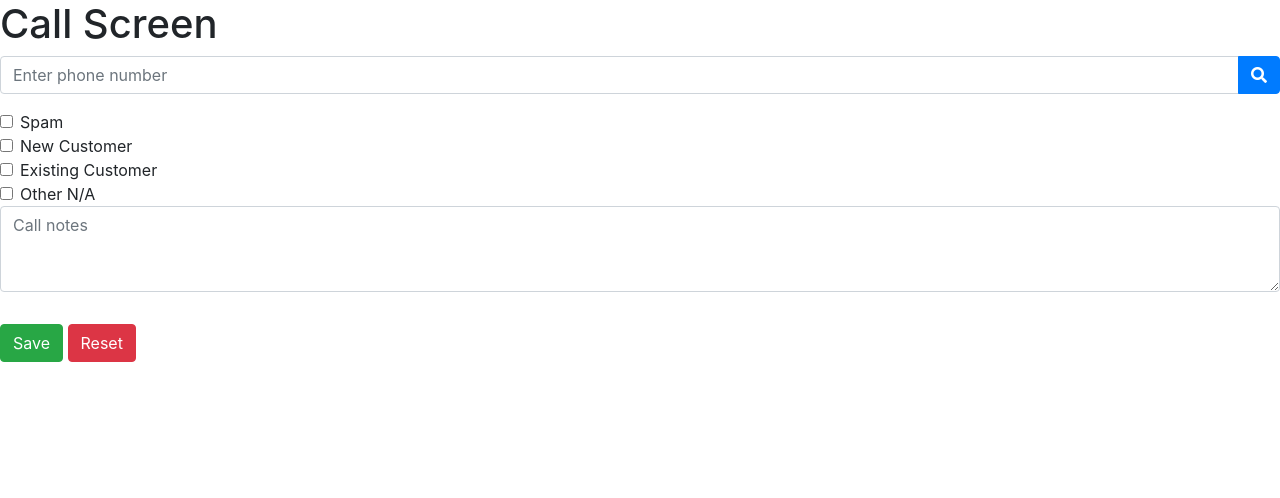
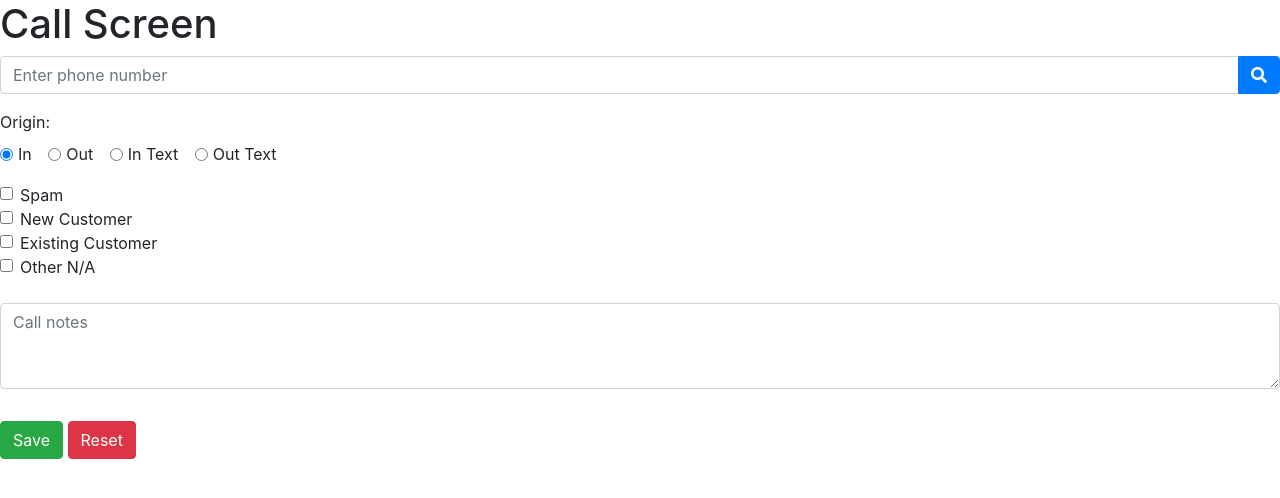
Before and after one commit to natedood/zapity, a PHP site: page /callscreen.html in a window 1280 px wide. Shown: the top 498 px of the page. Run offline with PHP 8.4, Linux system fonts and the light colour scheme; some libraries are stand-ins or nearby versions.

Commit message:
addition of call origin in the display and the server side.

```diff
--- a/callscreen.html
+++ b/callscreen.html
@@ -160,6 +160,27 @@
                     </div>
                 </div>
 
+                <!-- Insert this snippet right after the phone number input group and before the call flags container -->
+                <div id="callOriginContainer" class="mt-3">
+                    <label class="d-block">Origin:</label>
+                    <div class="form-check form-check-inline">
+                        <input class="form-check-input" type="radio" name="callOrigin" id="originIncoming" value="1" checked>
+                        <label class="form-check-label" for="originIncoming">In</label>
+                    </div>
+                    <div class="form-check form-check-inline">
+                        <input class="form-check-input" type="radio" name="callOrigin" id="originOutgoing" value="2">
+                        <label class="form-check-label" for="originOutgoing">Out</label>
+                    </div>
+                    <div class="form-check form-check-inline">
+                        <input class="form-check-input" type="radio" name="callOrigin" id="originIncomingText" value="3">
+                        <label class="form-check-label" for="originIncomingText">In Text</label>
+                    </div>
+                    <div class="form-check form-check-inline">
+                        <input class="form-check-input" type="radio" name="callOrigin" id="originOutgoingText" value="4">
+                        <label class="form-check-label" for="originOutgoingText">Out Text</label>
+                    </div>
+                </div>
+
                 <!--
                   Container to render the call flags checkboxes.
                   This container's innerHTML is filled by the renderCallFlags function.
@@ -171,7 +192,7 @@
                     document.getElementById('callFlagsContainer').innerHTML = renderCallFlags(callFlags);
 
                     // Add event listeners to all checkboxes for change events.
-                    // On change: toggle children, show/hide specify input, and update follow-up input.
+                    // On change: toggle children, show/hide spescify input, and update follow-up input.
                     document.querySelectorAll('.form-check-input').forEach(checkbox => {
                         checkbox.addEventListener('change', function () {
                             // Toggle the display of child flags (if any) based on this checkbox's value.
@@ -193,6 +214,7 @@
                   This date input is displayed only if a flag with followup == 1 is selected.
                   Uses Bootstrap's form-control styling and jQuery Mobile's data-role.
                 -->
+                  <div><br/></div>
                 <div id="followupDateContainer" style="display: none; margin-top: 20px;">
                     <label for="followupDate">Follow-Up Date</label>
                     <input type="date" id="followupDate" class="form-control" data-role="date">
@@ -319,12 +341,16 @@
                     const followupDate = document.getElementById('followupDate').value;
                     const callNotes = document.getElementById('callnotes').value;
 
+                    // Retrieve the selected call origin value.
+                    const callOrigin = document.querySelector('input[name="callOrigin"]:checked').value;
+
                     // Create an object with the collected form data.
                     const formData = {
                         phone_number: phoneNumber,
                         flags: selectedFlags,
                         followup_date: followupDate,
-                        call_notes: callNotes
+                        call_notes: callNotes,
+                        call_origin: callOrigin
                     };
 
                     // Send an AJAX request to callscreen.php with the JSON data.
```
Also changed, not shown: callscreen.php (+4 -3 lines).
